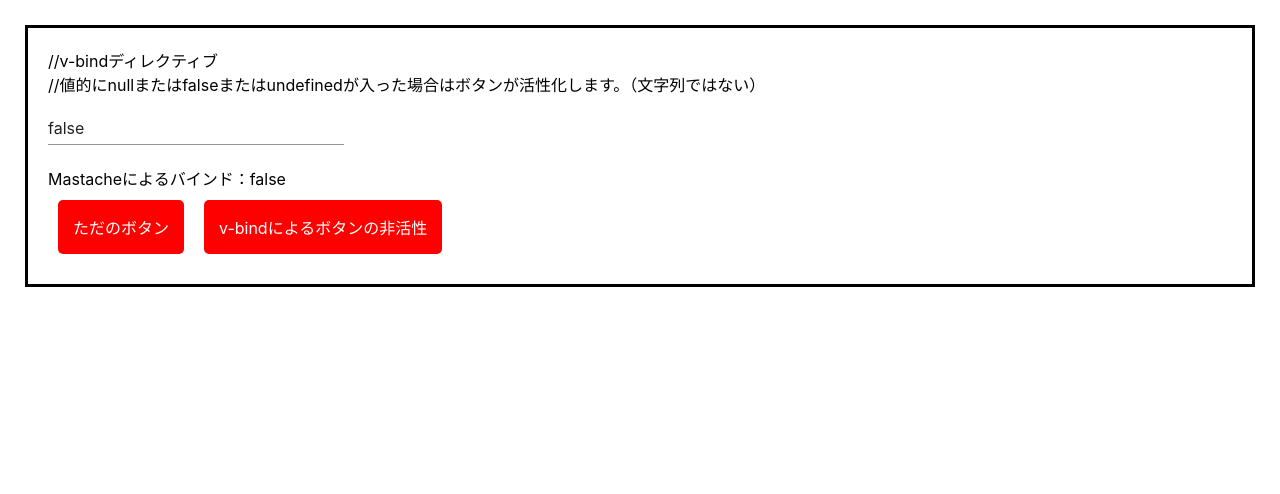
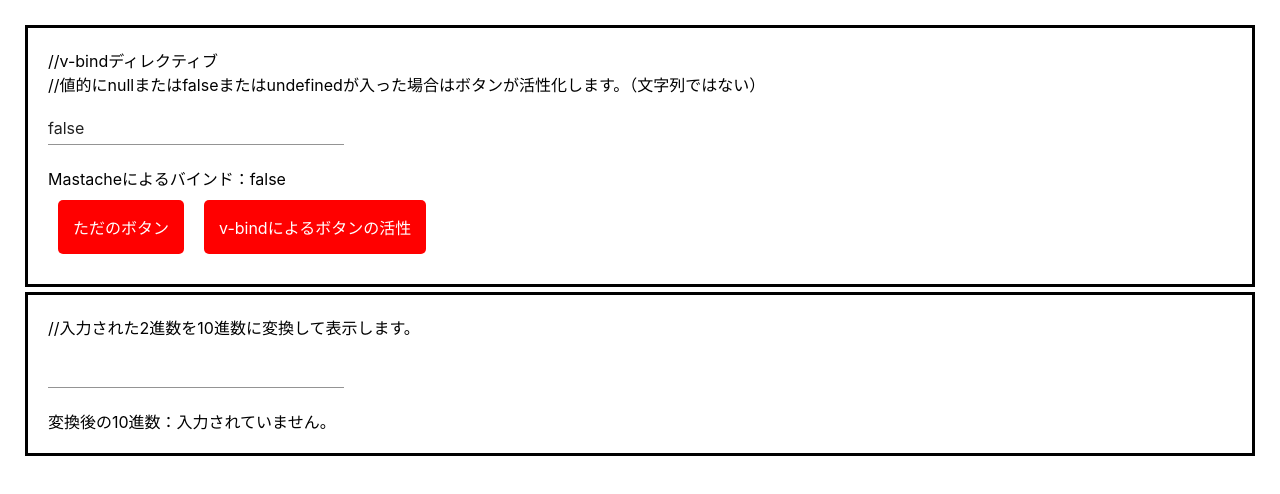
Before and after one commit to YukaKadokura/freespace, a Nuxt app: page /day/20180903 in a window 1280 px wide. Shown: the top 494 px of the page. Built offline with nearby package versions, Linux system fonts and the light colour scheme.

Commit message:
2進数を10進数に変換する処理の実装。

```diff
--- a/pages/day/20180903.vue
+++ b/pages/day/20180903.vue
@@ -8,7 +8,14 @@
                 </v-flex>
                 <p>Mastacheによるバインド：{{ vbindtest }}</p>
                 <button class="button-test">ただのボタン</button>
-                <button class="button-test" v-bind:disabled="vbindtest">v-bindによるボタンの非活性</button>
+                <button class="button-test" v-bind:disabled="vbindtest">v-bindによるボタンの活性</button>
+        </div>
+        <div class="SubContent">
+            <p>//入力された2進数を10進数に変換して表示します。</p>
+            <v-flex xs12 sm6 md3>
+                <v-text-field v-model="binaryNum" />
+            </v-flex>
+            <p>変換後の10進数：{{ decimalNumToBinaryNum() }}</p>
         </div>
     </div>
 </template>
@@ -17,7 +24,28 @@
 export default{
     data(){
         return{
-            vbindtest : false
+            vbindtest : false,
+            binaryNum : ""
+        }
+    },
+    methods:{
+        decimalNumToBinaryNum(){
+            if(this.binaryNum == null || this.binaryNum == ""){
+                return "入力されていません。";
+            }
+            var decimalNum = this.binaryNum.split("").reverse();
+            var count = 0;
+            for(var i=0; i<decimalNum.length; i++){
+                if(decimalNum[i] != 0 && decimalNum[i] != 1){
+                    return "2進数を入力してください";
+                }
+                if(decimalNum[i] == "0"){
+                    continue;
+                }
+                var num = Number(decimalNum[i]);
+                count = count + Math.pow(2, i);
+            }
+            return count;
         }
     }
 }
```
